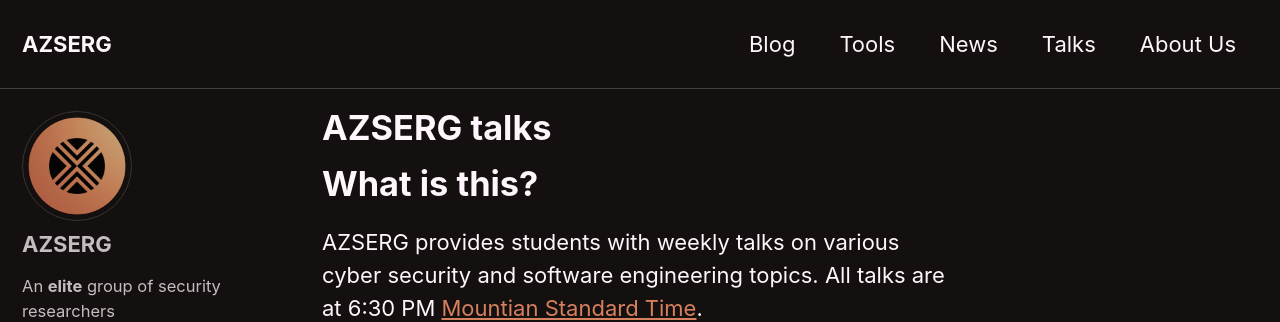
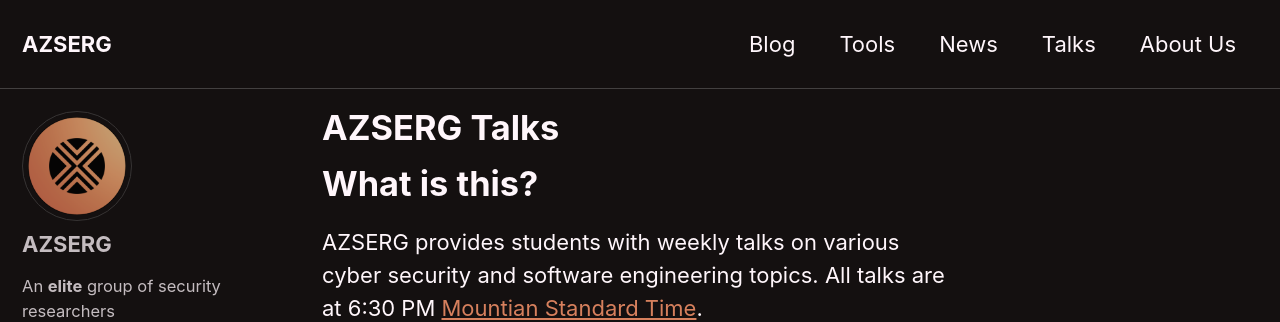
Before and after one commit to AZSERG/AZSERG.github.io, a Jekyll site: the page built from _pages/talks.md, in a window 1280 px wide and 900 px high. Shown: the top 322 px of the window. Built offline with Jekyll 4.4.1, drawn with Linux system fonts in a browser that asks for light colours; cached includes are drawn as plain includes.

Commit message:
fix: spelling

```diff
--- a/_pages/talks.md
+++ b/_pages/talks.md
@@ -1,6 +1,6 @@
 ---
 permalink: /talks/
-title: "AZSERG talks"
+title: "AZSERG Talks"
 author_profile: true
 layout: tag
 ---
```
